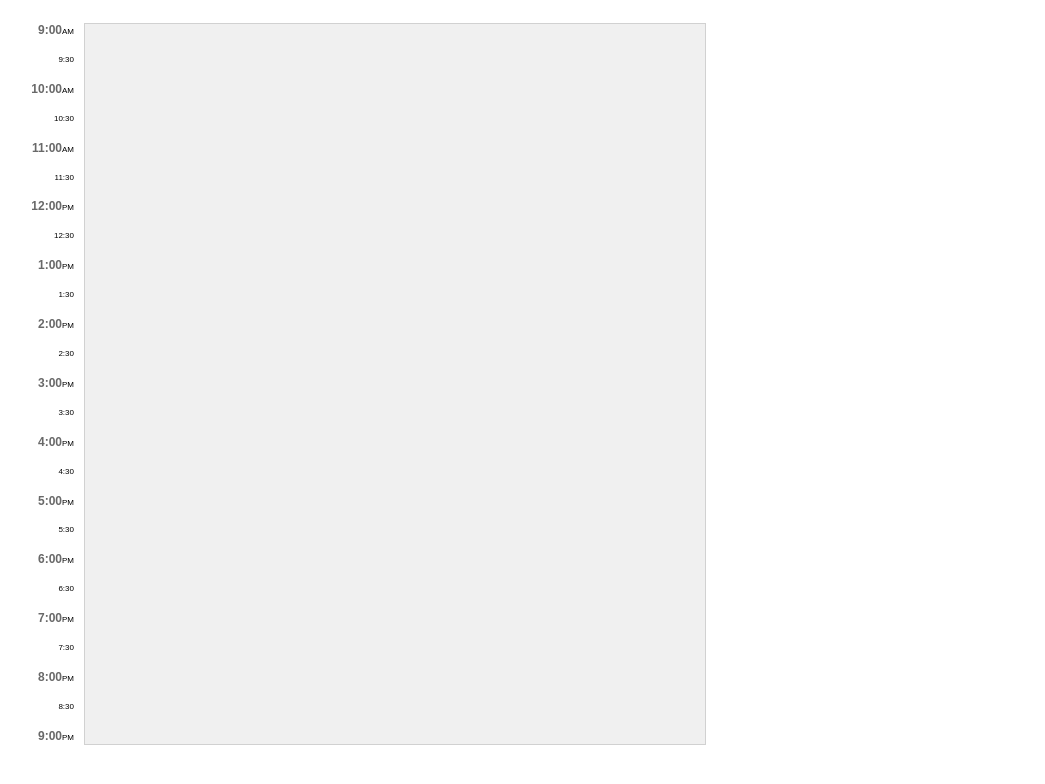
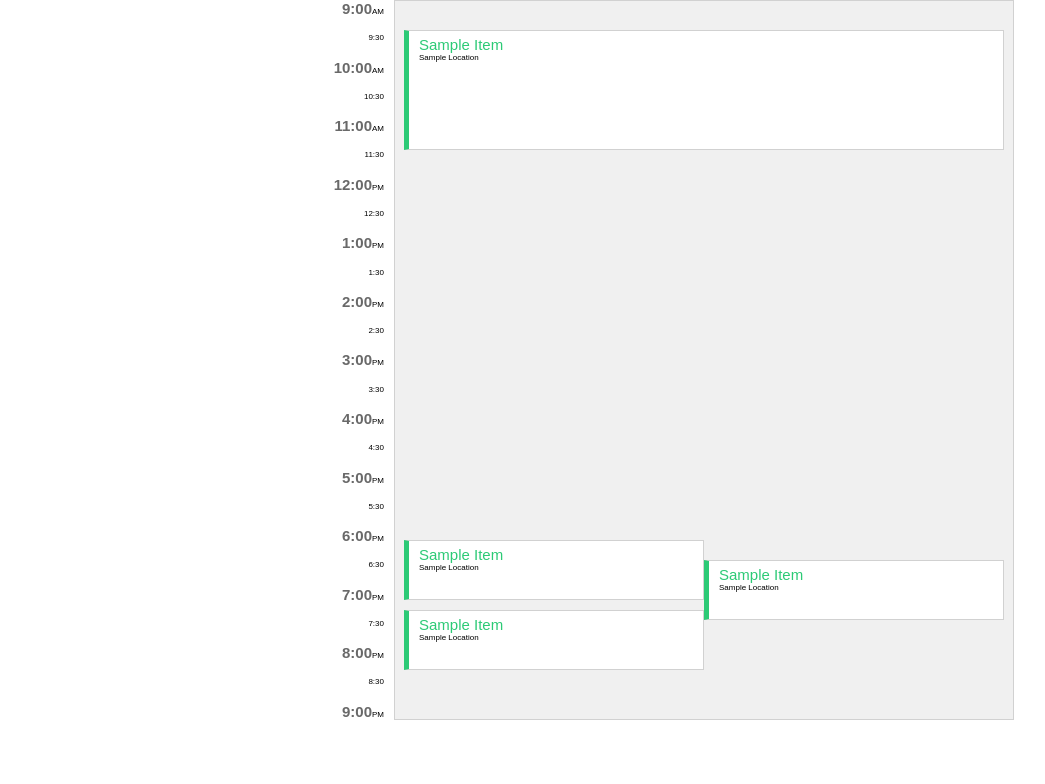
Before and after one commit to Web-UI-Developer/Coding_Challenge, a plain HTML site: page index.html in a window 1280 px wide. Shown: the whole page, without its empty margins (56-1101 px from the left). Drawn offline with Linux system fonts and the light colour scheme.

Commit message:
Final Commit

```diff
--- a/css/style.css
+++ b/css/style.css
@@ -1,6 +1,9 @@
+html {
+  padding-left: 350px;
+}
 body{
-    margin: 20px;
-    padding-left: 20px;
+    margin: 0;
+    padding: 0;
     border: 0;
     font-size: 100%;
     font: inherit;
@@ -10,13 +13,15 @@ body{
 
   .calendar-page {
     height:720px;
-    width: 1000px;
+    width: 900px;
     display: inline-flex;
   }
 
   .time-slot {
+
     text-align: right;
     background-color: white;
+    height:720px;
     padding-right: 10px;
     width: 100px;
     display: flex;
@@ -27,7 +32,7 @@ body{
   }
 
   .time-slot span{
-    font-size: 150%;
+    font-size: 15px;
     font-weight: bold;
     color: #696969;
   }
@@ -35,8 +40,30 @@ body{
   .schedule {
     height: 720px;
     width: 620px;
+    padding: 0px 10px;
     background-color: #F0F0F0;
     border-color: #D1D1D1;
     border-style: solid;
     border-width: 1px;
+    padding: 0px 10px;
+    box-sizing: border-box;
   }
+
+  .event {
+    background-color: white;
+    border-style: solid;
+    border-width: 1px;
+    border-left-width: 5px;
+    border-color: #D1D1D1;
+    border-left-color: #2cca76;
+    padding-left: 10px;
+    padding-top: 5px;
+    position: absolute;
+    font-size: 0.5em;
+    box-sizing: border-box;
+  }
+
+  .event .title {
+    color: #2cca76;
+    font-size: 15px;
+  }
--- a/index.html
+++ b/index.html
@@ -34,7 +34,7 @@
                   <div>8:30</div>
                   <div><span>9:00</span>PM</div>
                 </div>
-                <div class="schedule">
+                <div class="schedule" id="events">
                     </div>
               </div>
       </body>
--- a/js/main.js
+++ b/js/main.js
@@ -1,16 +1,124 @@
+var scheduledEvents = function(events) {
+    var events = events;
+    var collisions = [];
+    //resets storage
+    var width = [];
+    var leftOffSet = [];
 
-var containerHeight = 720;
-var containerWidth = 600;
+    var containerHeight = 720;
+    var containerWidth = 600;
+    var minutesInDay = 60 * 12;
 
-var scheduledEvents = function(events) {
+    var getCollisions = function() {
+      collisions = [];
+      for (var i = 0; i < 24; i ++) {
+        var time = [];
+        for (var j = 0; j < events.length; j++) {
+          time.push(0);
+        }
+        collisions.push(time);
+      }
+      events.forEach(function(event, id){
+        let end = event.end;
+        let start = event.start;
+        let order = 1;
+        while (start < end) {
+          timeIndex = Math.floor(start/30);
+          while (order < events.length) {
+            if (collisions[timeIndex].indexOf(order) === -1) {
+              break;
+            }
+            order ++;
+          }
+          collisions[timeIndex][id] = order;
+          start = start + 30;
+        }
+        collisions[Math.floor((end-1)/30)][id] = order;
+      });
+    }
 
-}
+    var getAttributes = function() {
+      width = [];
+      leftOffSet = [];
 
-window.layOutDay = function(events) {
+      for (var i = 0; i < events.length; i++) {
+        width.push(0);
+        leftOffSet.push(0);
+      }
 
+      collisions.forEach(function(period){
+
+        let count = period.reduce(function(a,b) {
+          return b ? a + 1 : a;
+        })
+        if (count > 1) {
+          period.forEach(function(event, id) {
+            if (period[id]) {
+              if (count > width[id]) {
+                width[id] = count;
+              }
+            }
+            if (period[id] && !leftOffSet[id]) {
+              leftOffSet[id] = period[id];
+            }
+          })
+        }
+      });
+    }
+
+      /**
+       * This function displays the event div in a container
+       * @param height
+       * @param top
+       * @param left
+       * @param units
+       */
+    var renderEvent = function(height, top, left, units) {
+      let node = document.createElement("div");
+      node.className = "event";
+      node.innerHTML =
+      "<span class='title'> Sample Item </span> \
+      <br><span class='location'> Sample Location </span>";
+        // Customized CSS to position each event
+      node.style.width = (containerWidth/units) + "px";
+      node.style.height = height + "px";
+      node.style.top =  top + "px";
+      node.style.left = 450 + left + "px";
+
+      document.getElementById("events").appendChild(node);
+    }
+
+      /**
+       * This function gets all properties required to display event
+       */
+    this.render = function() {
+      console.log(events);
+
+      var myNode = document.getElementById("events");
+      myNode.innerHTML = '';
+
+      getCollisions();
+      getAttributes();
+
+      events.forEach(function(event, id) {
+        let height = (event.end - event.start) / minutesInDay * containerHeight;
+        let top = event.start / minutesInDay * containerHeight;
+        let end = event.end;
+        let start = event.start;
+        let units = width[id];
+        if (!units) {units = 1};
+        let left = (containerWidth / width[id]) * (leftOffSet[id] - 1) + 10;
+        if (!left || left < 0) {left = 10};
+        renderEvent(height, top, left, units);
+      });
+    }
   }
 
- // invoke from the console for testing purposes
+  window.layOutDay = function(events) {
+    let obj = new scheduledEvents(events);
+    obj.render();
+  }
+
   window.onload = function() {
     layOutDay([
       {start: 30, end: 150},
```
